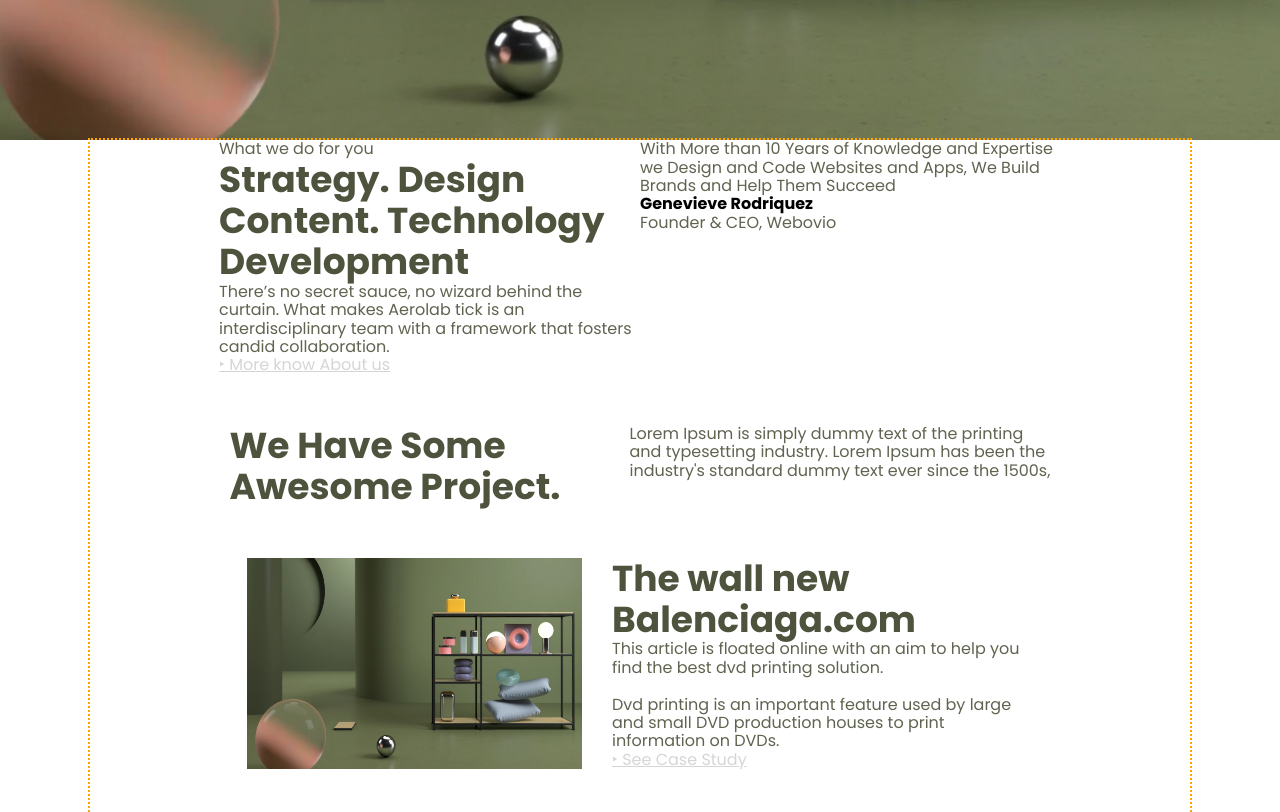
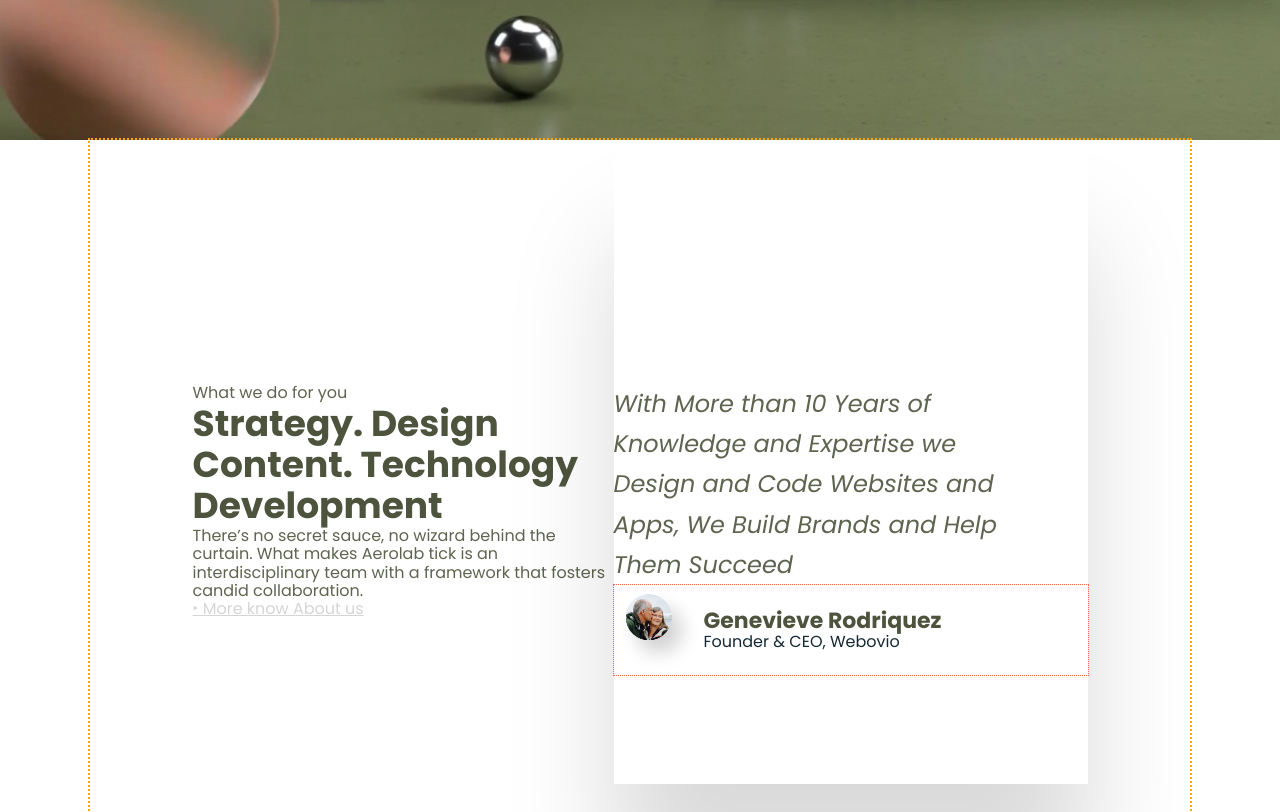
Before and after one commit to MrForestino/webovio, a plain HTML site: page index.html in a window 1280 px wide. Shown: the part 628-1440 px from the top of the page. Drawn offline with nearby package versions, Linux system fonts and the light colour scheme.

Commit message:
update section what we do

```diff
--- a/index.html
+++ b/index.html
@@ -74,7 +74,12 @@
                     <div class="whatwedo__foryou--card">
                         <p class="whatwedo__foryou--text">With More than 10 Years of Knowledge and Expertise we Design and Code Websites and Apps, We Build Brands and Help Them Succeed</p>
                         <div class="whatwedo__foryou--cardphoto">
-                            <img/>
+                            <img
+                            src="./img/genevieve_rodriquez.png"
+                            alt='genevieve_rodriquez'
+                            width='90px'
+                            height='90px'
+                            />
                             <div class="text-card">
                                 <h4 class="card__text--name">Genevieve Rodriquez</h4>
                                 <p class="ceo">Founder & CEO, Webovio</p>
--- a/sass/base/_reset.scss
+++ b/sass/base/_reset.scss
@@ -23,7 +23,7 @@ ol, ul {
 // }
 
 img {
-    display: block;
+    // display: block;
     max-width: 100%;
-    height: auto;
+    // height: auto;
 }
--- a/sass/layout/_03whatwedo.scss
+++ b/sass/layout/_03whatwedo.scss
@@ -1,4 +1,5 @@
 .whatwedo{
+	position: relative;
 	&__container--flex{
 		display: flex;
 		flex-direction: column;
@@ -19,15 +20,45 @@
 	}
 	@media screen and (min-width:1200px){
 		.whatwedo{
+			position: relative;
+			&__foryou--box, &__foryou--text{
+				padding-top: 244px;
+			}
 			&__container--flex{
 				display: flex;
 				justify-content: center;
 				flex-direction: row;
 			}
+			&__foryou--cardphoto{
+				display: flex;
+				align-items: center;
+				align-content: center;
+				outline: 1px dotted tomato;
+			}
 			&__foryou,&__aweseme_project{
 			display: flex;
 			flex-direction: row;
 			}
+			&__foryou--text{
+				font-style: italic;
+				font-size: 24px;
+				line-height: 167%;
+			}
+			&__foryou--card{
+				width: 474px;
+				height: 644px;
+				box-shadow: 0 100px 100px 0 rgba(0, 0, 0, 0.15);
+				background: #ffffff;
+			}
+		}
+		.card__text--name{
+			font-weight: 700;
+			font-size: 22px;
+			color: #4d533c;
+		}
+		.ceo{
+			font-size: 16px;
+			color: #152934;
 		}
 		.aweseme_project,.ballenciaga__project,
 		.model__project,.booking__project{
```
Also changed, not shown: sass/layout/_06hero-customers.scss (added, +8 -0 lines), css/main.css, css/main.min.css, img/genevieve_rodriquez.png (added), 2 other files.
